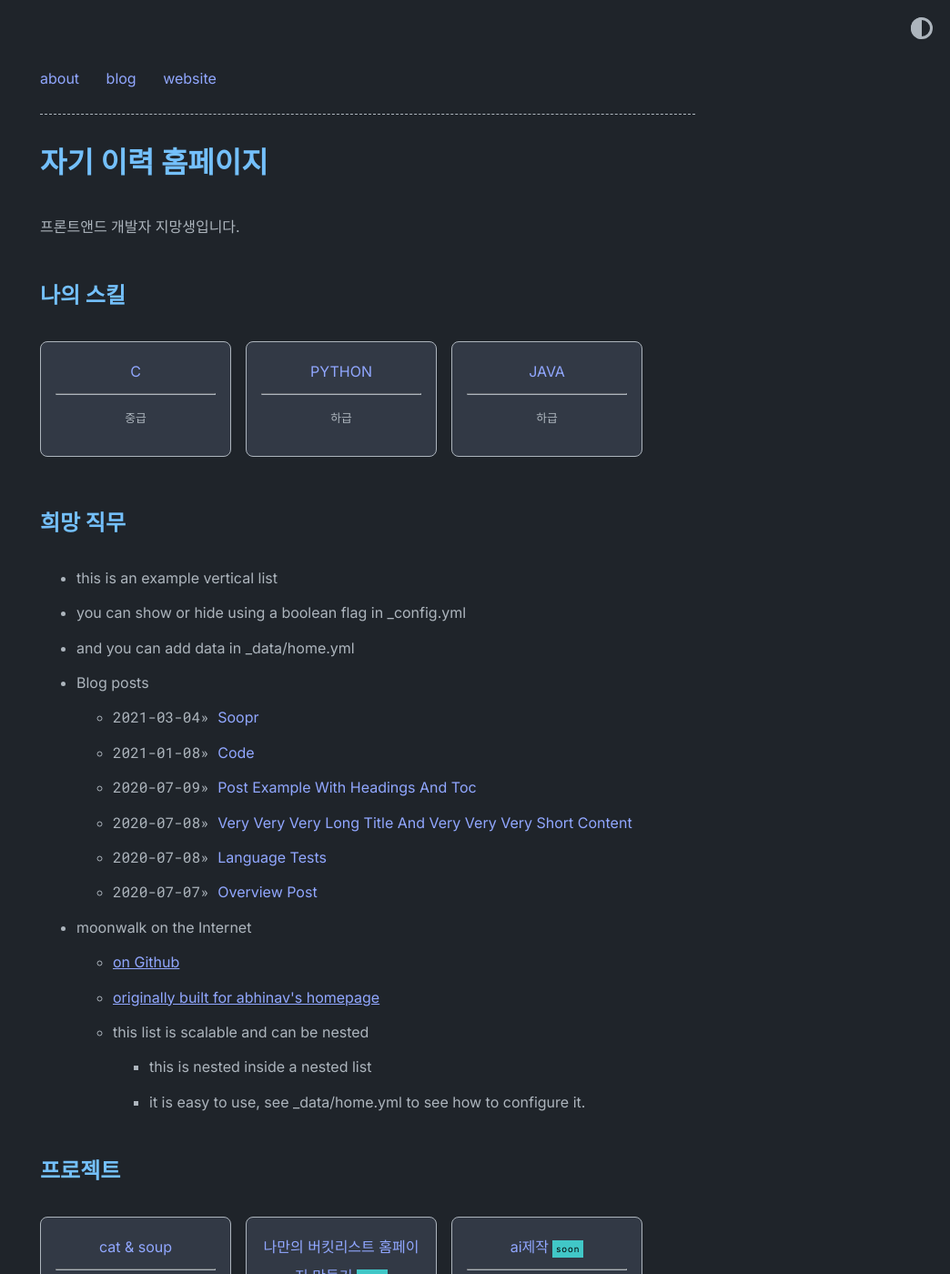
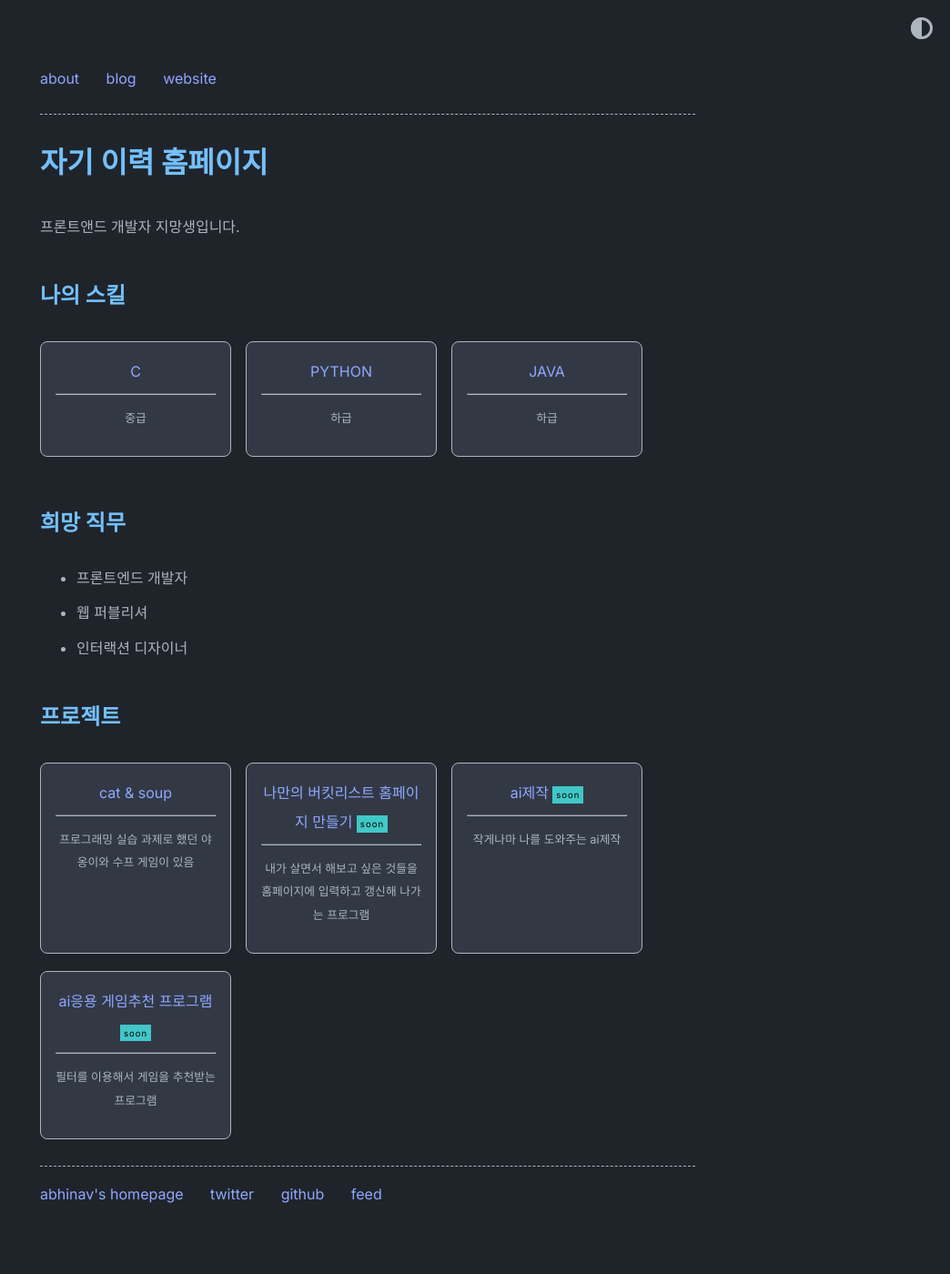
Before and after one commit to concrite/concrite1, a Jekyll site: the page built from index.md, in a window 1280 px wide and 1400 px high. Shown: the whole window at 91% size, without its empty margins (236-1280 px from the left). Built offline with Jekyll 4.4.1, drawn with Linux system fonts in a browser that asks for light colours.

Commit message:
Update home.yml

```diff
--- a/_data/home.yml
+++ b/_data/home.yml
@@ -55,35 +55,3 @@ footer_entries:
 
   - title: feed
     url: feed.xml
-
-misc_entries:
-  - title: this is an example vertical list
-    url: false
-
-  - title: you can show or hide using a boolean flag in _config.yml
-    url: false
-
-  - title: and you can add data in _data/home.yml
-    url: false
-
-  - title: Blog posts
-    post_list: true
-    url: false
-
-  - title: moonwalk on the Internet
-    url: false
-    entries:
-      - title: on Github
-        url: https://github.com/abhinavs/moonwalk
-
-      - title: originally built for abhinav's homepage
-        url: https://www.abhinav.co
-
-      - title: this list is scalable and can be nested
-        url: false
-        entries:
-          - title: this is nested inside a nested list
-            url: false
-
-          - title: it is easy to use, see _data/home.yml to see how to configure it.
-            url: false
```
